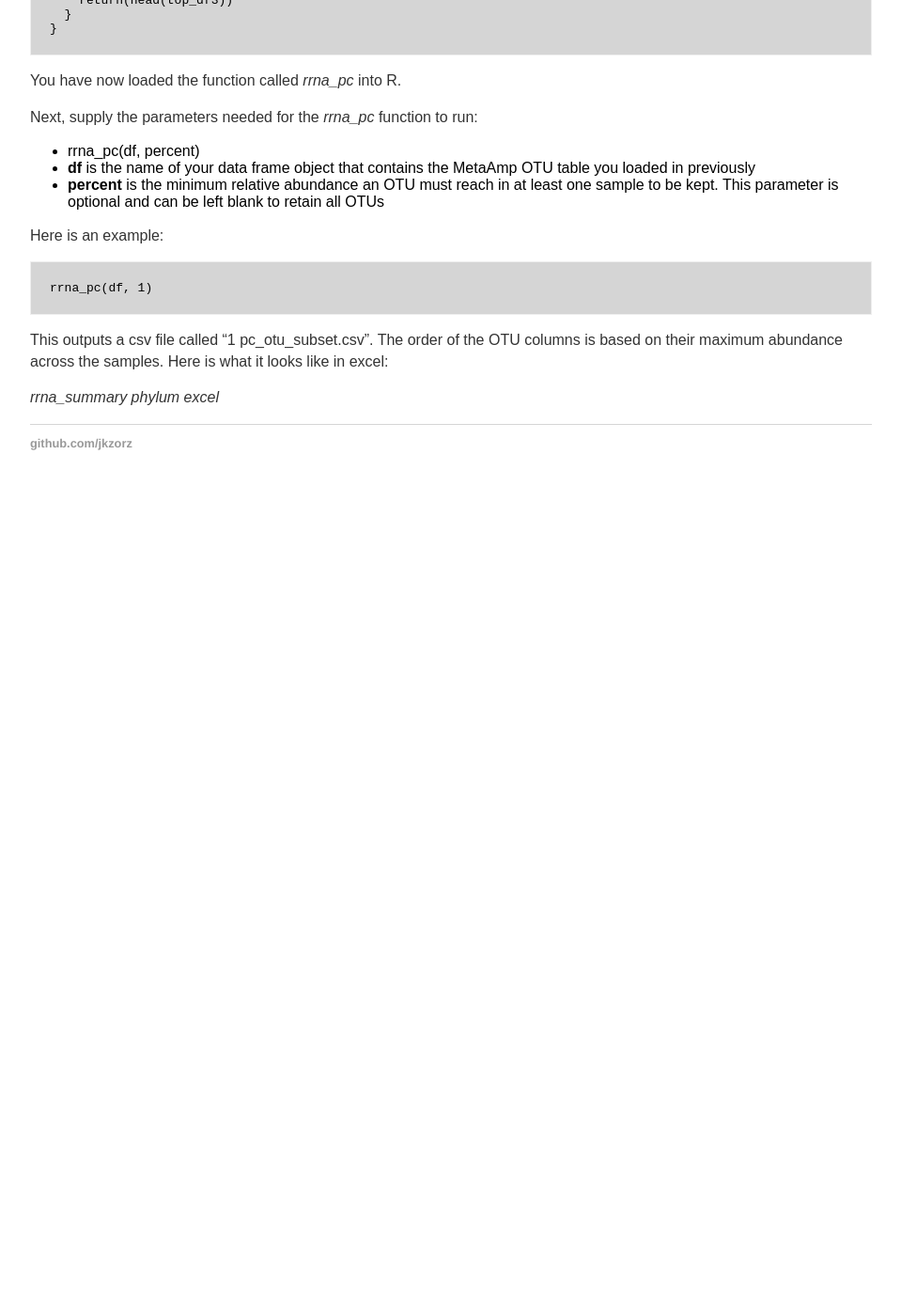
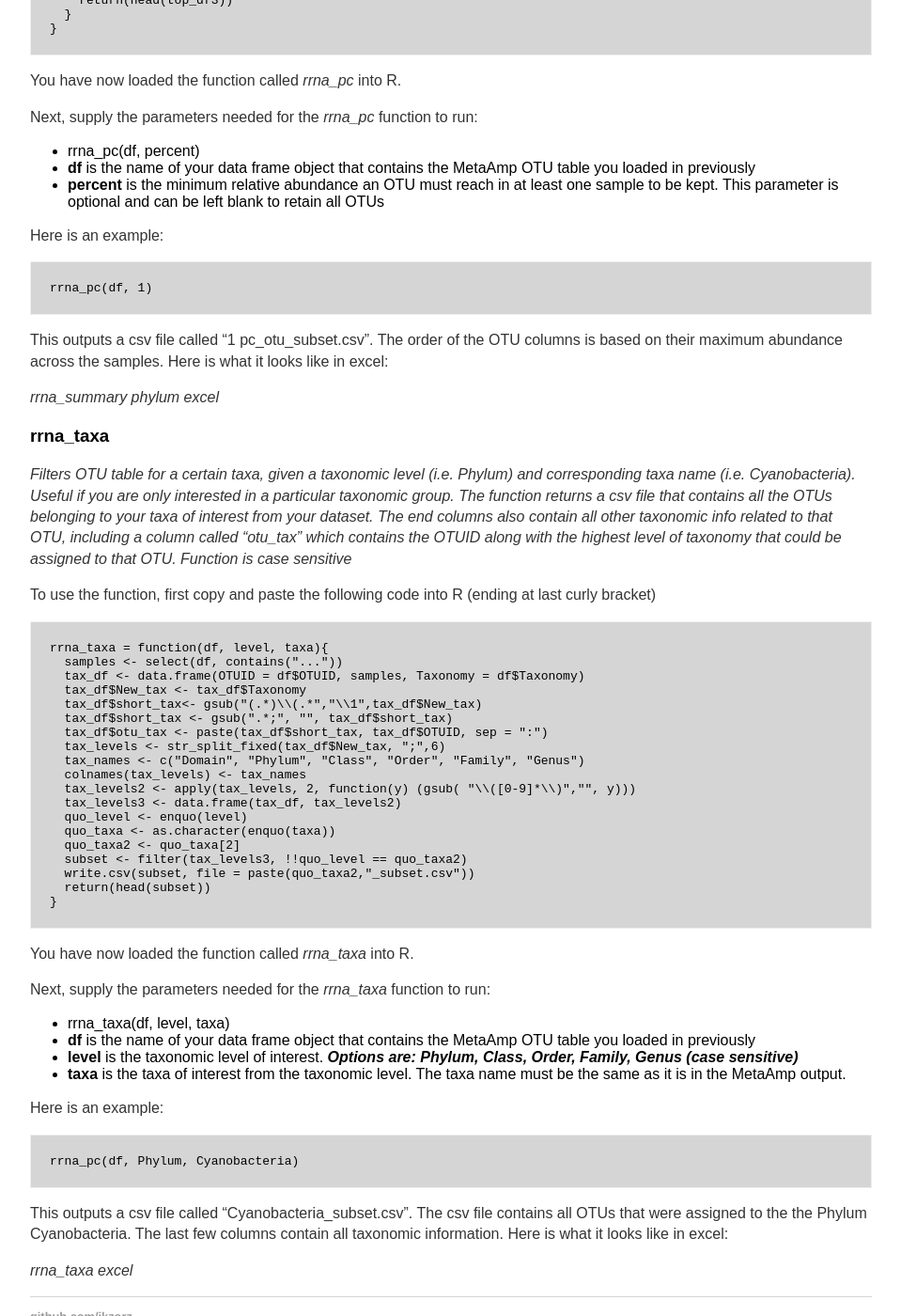
Before and after one commit to jkzorz/jkzorz.github.io, a Jekyll site: the page built from _posts/2019-08-12-metaamp-r-functions.md, in a window 1280 px wide and 1400 px high, scrolled down 2668 px. Shown: the whole window at 94% size, without its empty margins (160-1119 px from the left). Built offline with Jekyll 4.4.1, drawn with Linux system fonts in a browser that asks for light colours; before the commit the page ends 3207 px from its top, so only the background shows below that.

Commit message:
Update 2019-08-12-metaamp-r-functions.md

````diff
--- a/_posts/2019-08-12-metaamp-r-functions.md
+++ b/_posts/2019-08-12-metaamp-r-functions.md
@@ -143,3 +143,47 @@ rrna_pc(df, 1)
 This outputs a csv file called "1 pc_otu_subset.csv". The order of the OTU columns is based on their maximum abundance across the samples. Here is what it looks like in excel:
 
 *rrna_summary phylum excel*
+
+### rrna_taxa
+
+*Filters OTU table for a certain taxa, given a taxonomic level (i.e. Phylum) and corresponding taxa name (i.e. Cyanobacteria). Useful if you are only interested in a particular taxonomic group. The function returns a csv file that contains all the OTUs belonging to your taxa of interest from your dataset. The end columns also contain all other taxonomic info related to that OTU, including a column called "otu_tax" which contains the OTUID along with the highest level of taxonomy that could be assigned to that OTU. Function is case sensitive*
+
+To use the function, first copy and paste the following code into R (ending at last curly bracket)
+```
+rrna_taxa = function(df, level, taxa){
+  samples <- select(df, contains("..."))
+  tax_df <- data.frame(OTUID = df$OTUID, samples, Taxonomy = df$Taxonomy)
+  tax_df$New_tax <- tax_df$Taxonomy
+  tax_df$short_tax<- gsub("(.*)\\(.*","\\1",tax_df$New_tax)
+  tax_df$short_tax <- gsub(".*;", "", tax_df$short_tax)
+  tax_df$otu_tax <- paste(tax_df$short_tax, tax_df$OTUID, sep = ":")
+  tax_levels <- str_split_fixed(tax_df$New_tax, ";",6)
+  tax_names <- c("Domain", "Phylum", "Class", "Order", "Family", "Genus")
+  colnames(tax_levels) <- tax_names
+  tax_levels2 <- apply(tax_levels, 2, function(y) (gsub( "\\([0-9]*\\)","", y)))
+  tax_levels3 <- data.frame(tax_df, tax_levels2)
+  quo_level <- enquo(level)
+  quo_taxa <- as.character(enquo(taxa))
+  quo_taxa2 <- quo_taxa[2]
+  subset <- filter(tax_levels3, !!quo_level == quo_taxa2)
+  write.csv(subset, file = paste(quo_taxa2,"_subset.csv"))
+  return(head(subset))
+}
+```
+
+You have now loaded the function called *rrna_taxa* into R.
+
+Next, supply the parameters needed for the *rrna_taxa* function to run:
+- rrna_taxa(df, level, taxa)
+- **df** is the name of your data frame object that contains the MetaAmp OTU table you loaded in previously
+- **level** is the taxonomic level of interest. ***Options are: Phylum, Class, Order, Family, Genus (case sensitive)***
+- **taxa** is the taxa of interest from the taxonomic level. The taxa name must be the same as it is in the MetaAmp output.
+
+Here is an example:
+```
+rrna_pc(df, Phylum, Cyanobacteria)
+```
+
+This outputs a csv file called "Cyanobacteria_subset.csv". The csv file contains all OTUs that were assigned to the the Phylum Cyanobacteria. The last few columns contain all taxonomic information. Here is what it looks like in excel:
+
+*rrna_taxa excel*
````
